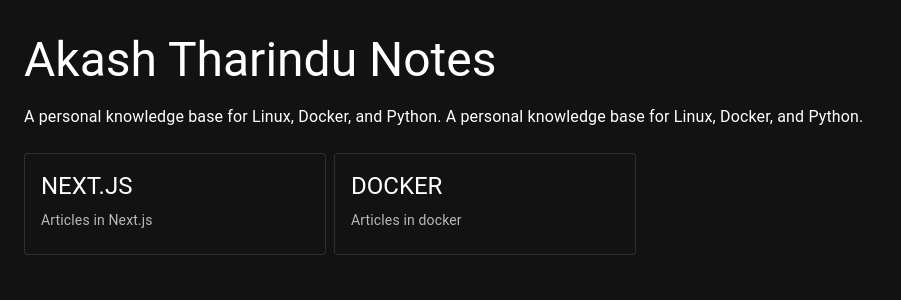
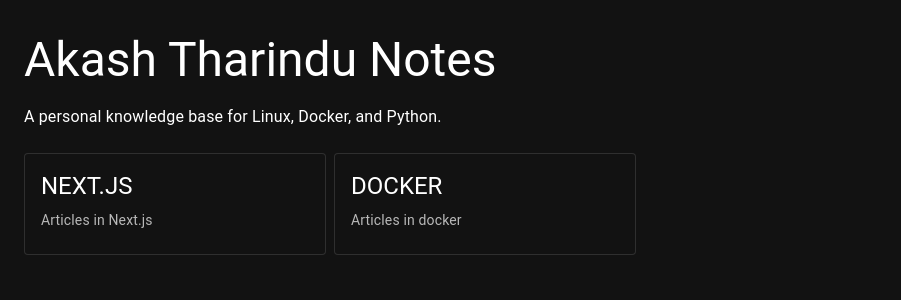
Before and after one commit to Aviat-at/markup-site, a Next.js app: page / in a window 1280 px wide. Shown: the top 300 px of the page, without its empty margins (0-901 px from the left). Built offline with nearby package versions, Linux system fonts and the light colour scheme; what @mui/material-nextjs would draw is missing.

Commit message:
Initial releasewith update title

```diff
--- a/app/page.tsx
+++ b/app/page.tsx
@@ -15,8 +15,7 @@
       </Typography>
 
       <Typography variant="body1" sx={{ mb: 3 }}>
-        A personal knowledge base for Linux, Docker, and Python.
-        A personal knowledge base for Linux, Docker, and Python.
+      A personal knowledge base for Linux, Docker, and Python.
       </Typography>
 
       <Grid container spacing={1}>
```
